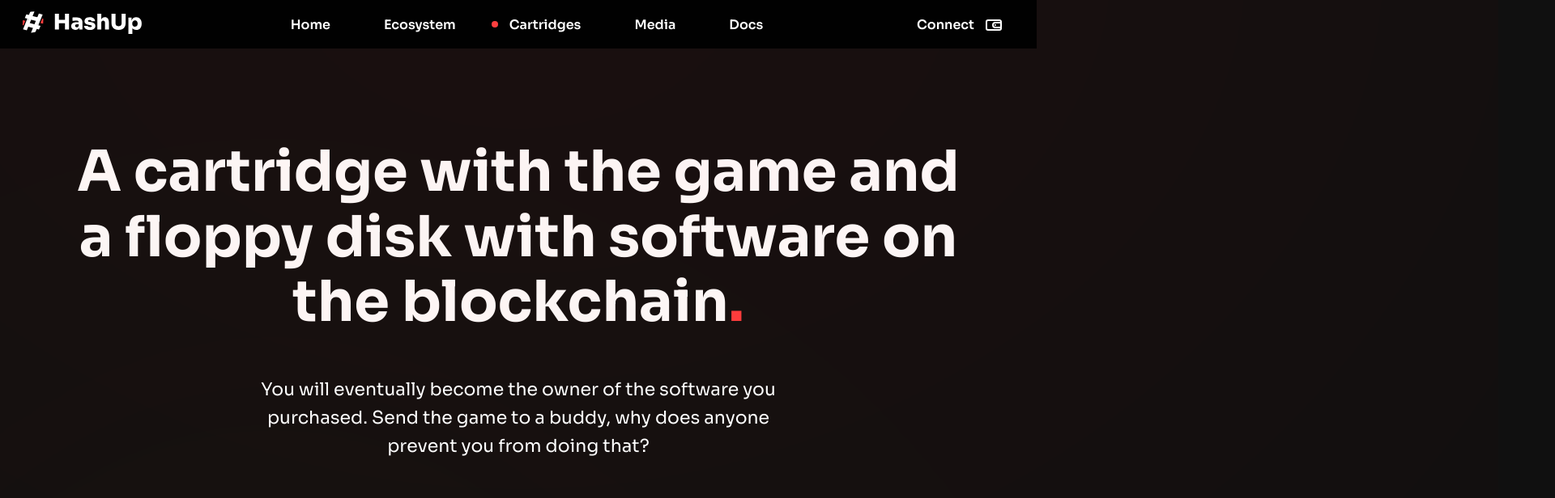
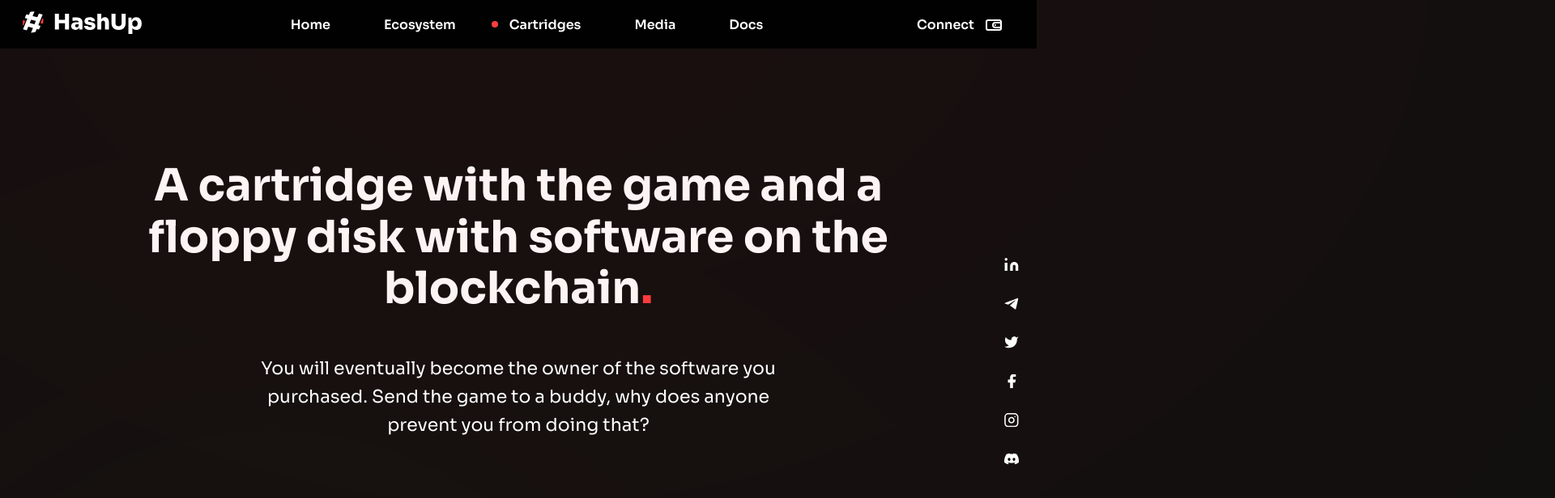
Before and after one commit to hashup-it/hashup-landing-archive, a Next.js app: page /cartridges in a window 1280 px wide. Shown: the top 616 px of the page at 81% size, 1920 px wide, since content can reach past the window. Built offline with nearby package versions, Linux system fonts and the light colour scheme.

Commit message:
header video loading fix

```diff
--- a/src/components/pages/index/Header/SideMenu/index.styles.tsx
+++ b/src/components/global/SideSocialMenu/index.styles.tsx
@@ -1,7 +1,7 @@
 import styled from "styled-components"
 import { MediaQuery } from "__styles__/consts"
 
-export const StyledWrapper = styled.div`
+export const StyledSideSocialMenu = styled.div`
     z-index: 99;
     position: absolute;
     top: 50%;
@@ -20,4 +20,12 @@ export const StyledWrapper = styled.div`
             opacity: 0.8;
         }
     }
+
+    ${MediaQuery.laptopL} {
+        right: 12px;
+    }
+
+    ${MediaQuery.laptop} {
+        display: none;
+    }
 `
--- a/src/components/pages/index/Header/SideMenu/index.tsx
+++ b/src/components/global/SideSocialMenu/index.tsx
@@ -1,6 +1,6 @@
 import { FC } from "react"
 import Image from "next/image"
-import { StyledWrapper } from "./index.styles"
+import { StyledSideSocialMenu } from "./index.styles"
 import { SocialMediaIcons, SocialMediaUrls } from "config"
 
 const SocialMediaIcon: FC<{ href: string; alt: string; src: string }> = ({ href, alt, src }) => (
@@ -12,7 +12,7 @@ const SocialMediaIcon: FC<{ href: string; alt: string; src: string }> = ({ href,
 )
 
 const SideMenu = () => (
-    <StyledWrapper>
+    <StyledSideSocialMenu>
         <SocialMediaIcon
             href={SocialMediaUrls.linkedIn}
             src={SocialMediaIcons.linkedin}
@@ -43,7 +43,7 @@ const SideMenu = () => (
             src={SocialMediaIcons.discord}
             alt="Discord"
         />
-    </StyledWrapper>
+    </StyledSideSocialMenu>
 )
 
 export default SideMenu
--- a/src/components/pages/cartridges/Header/index.styles.tsx
+++ b/src/components/pages/cartridges/Header/index.styles.tsx
@@ -1,15 +1,19 @@
+import { StyledSideSocialMenu } from "components/global/SideSocialMenu/index.styles"
 import { StyledSectionParagraph } from "components/shared/section.styles"
 import styled from "styled-components"
 import { MediaQuery } from "__styles__/consts"
 
 export const StyledContainer = styled.div`
     height: 100vh;
+    position: absolute;
     min-height: 900px;
     display: flex;
     flex-direction: column;
     justify-content: center;
     align-items: center;
+    width: 100vw;
     position: relative;
+    left: calc(-50vw + 50%);
 
     ${MediaQuery.laptop} {
         height: auto;
@@ -17,6 +21,10 @@ export const StyledContainer = styled.div`
 
     ${MediaQuery.tablet} {
         padding-top: 30px;
+    }
+
+    div.inner-container {
+        padding: 0 8px;
     }
 `
 
@@ -29,11 +37,18 @@ export const StyledTitle = styled.h1`
     margin: 0;
     text-align: center;
     max-width: 1100px;
+    margin: auto;
+
+    ${MediaQuery.laptopM} {
+        font-size: 55px;
+        width: 80vw;
+    }
 
     ${MediaQuery.laptop} {
         font-size: 55px;
         padding-top: 112px;
         font-size: 50px;
+        width: auto;
     }
 
     ${MediaQuery.mobileL} {
--- a/src/components/pages/cartridges/Header/index.tsx
+++ b/src/components/pages/cartridges/Header/index.tsx
@@ -1,8 +1,8 @@
-import { StyledSectionParagraph } from "components/shared/section.styles"
 import { StyledColoredText } from "components/shared/utils.styles"
 import { useTranslation } from "react-i18next"
 import { cartridgesData } from "../data"
 import CartridgeThumbnail from "./CartridgeThumbnail"
+import SideSocialMenu from "components/global/SideSocialMenu"
 import {
     StyledTitle,
     StyledContainer,
@@ -24,6 +24,7 @@ const Header = () => {
 
     return (
         <StyledContainer>
+            <div className="inner-container">
                 <StyledBackgroundFlare />
                 <StyledTitle>
                     {t("cartridges-tab.header")}
@@ -31,6 +32,8 @@ const Header = () => {
                 </StyledTitle>
                 <StyledParagraph>{t("cartridges-tab.header-paragraph")}</StyledParagraph>
                 <Thumbnails />
+                <SideSocialMenu />
+            </div>
         </StyledContainer>
     )
 }
```
Also changed, not shown: src/components/pages/index/Header/index.tsx (+15 -8 lines). Lines whose indentation alone changed are shown as unchanged.
